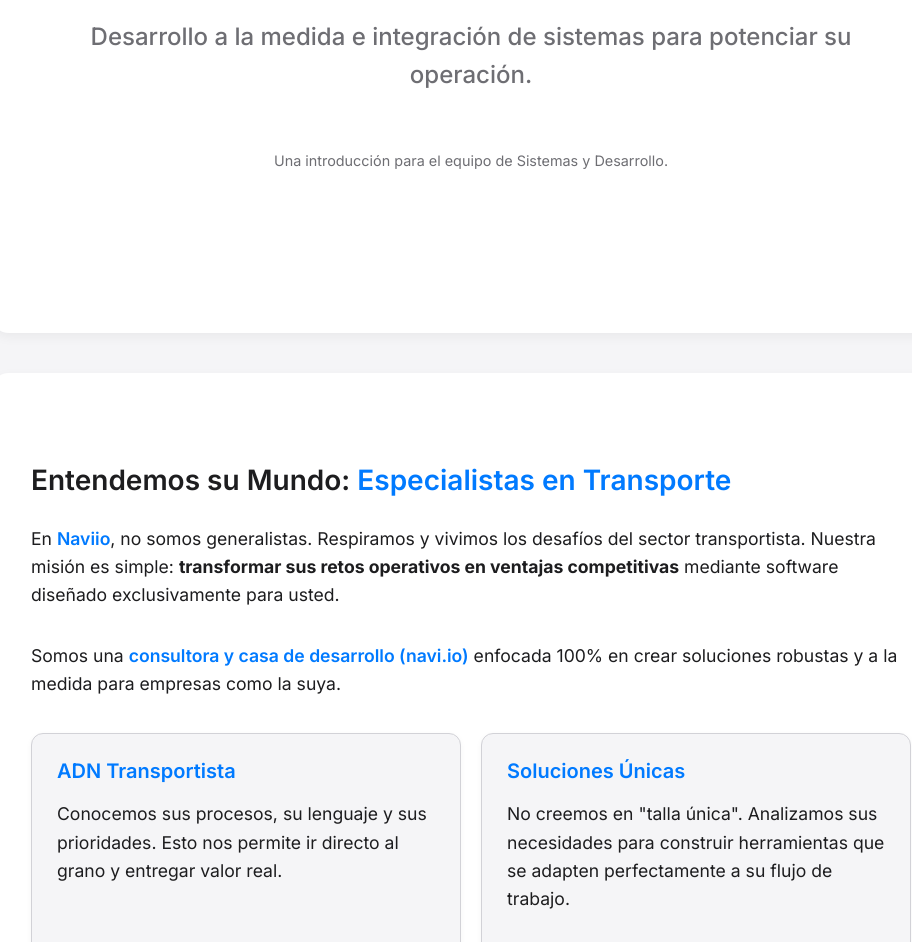
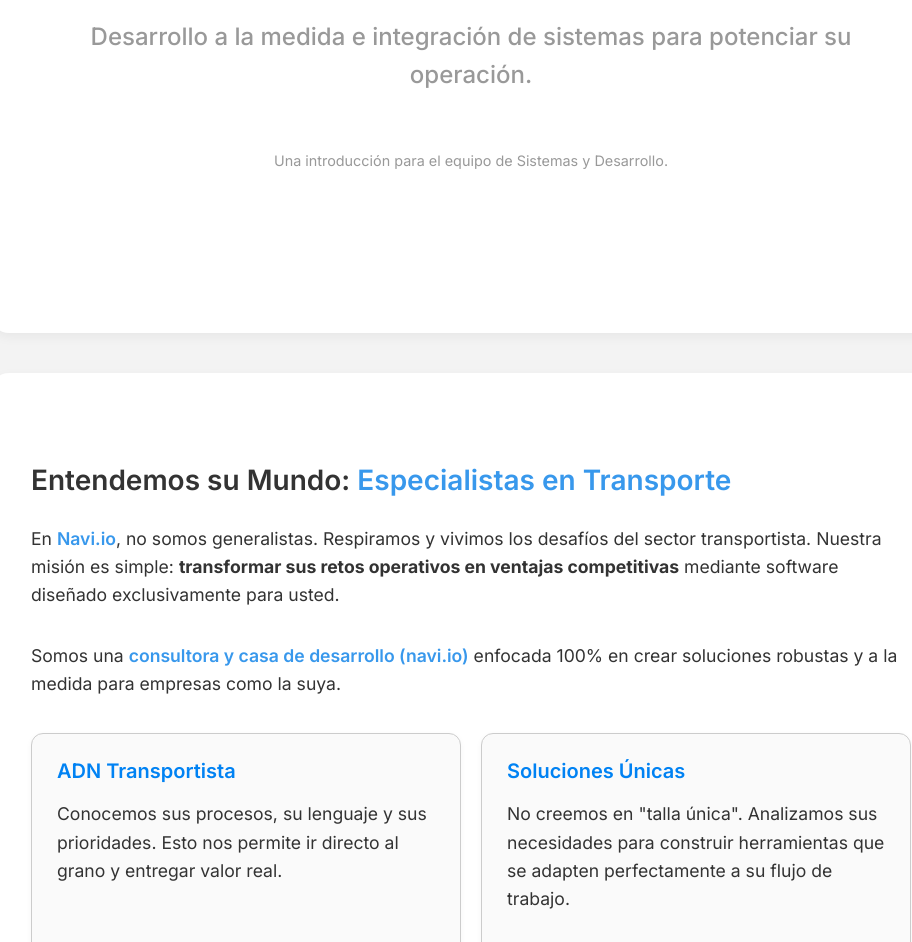
Before and after one commit to rsampayo/html-prototypes, a plain HTML site: page presentaciones/presentacio-naviio.html in a window 1280 px wide. Shown: the part 307-1249 px from the top of the page, without its empty margins (169-1081 px from the left). Drawn offline with Linux system fonts and the light colour scheme.

Commit message:
Update Naviio presentation with Navi.io brand colors and identity

```diff
--- a/presentaciones/presentacio-naviio.html
+++ b/presentaciones/presentacio-naviio.html
@@ -7,15 +7,19 @@
     <link href="https://fonts.googleapis.com/css2?family=Inter:wght@300;400;500;600;700;900&display=swap" rel="stylesheet">
     <style>
         :root {
-            --primary-color: #007AFF; /* Azul Apple */
-            --text-color: #1d1d1f; /* Negro Apple casi puro */
-            --secondary-text-color: #6e6e73; /* Gris secundario Apple */
-            --background-color: #f5f5f7; /* Gris claro Apple para fondo */
+            --primary-color: #3898EC; /* Azul principal de Navi.io */
+            --secondary-primary: #0082f3; /* Azul secundario de Navi.io */
+            --text-color: #333333; /* Negro principal de Navi.io */
+            --text-dark: #222222; /* Negro más oscuro de Navi.io */
+            --secondary-text-color: #999999; /* Gris secundario de Navi.io */
+            --background-color: #f3f3f3; /* Gris claro de fondo de Navi.io */
             --card-background: #ffffff; /* Blanco para tarjetas */
-            --border-color: #d2d2d7; /* Gris para bordes sutiles */
-            --success-color: #34C759; /* Verde Apple */
-            --warning-color: #FF9500; /* Naranja Apple */
-            --error-color: #FF3B30; /* Rojo Apple */
+            --card-alt-background: #fafafa; /* Fondo alternativo de Navi.io */
+            --border-color: #cccccc; /* Gris para bordes de Navi.io */
+            --border-light: #E2E2E2; /* Borde más claro de Navi.io */
+            --success-color: #34C759; /* Verde mantenido para success */
+            --warning-color: #FF9500; /* Naranja mantenido para warning */
+            --error-color: #ea384c; /* Rojo de error de Navi.io */
         }
 
         body {
@@ -127,7 +131,7 @@
         }
 
         .card {
-            background-color: var(--background-color); /* Fondo ligeramente distinto para contraste */
+            background-color: var(--card-alt-background); /* Fondo ligeramente distinto para contraste */
             border-radius: 12px;
             padding: 25px;
             flex: 1 1 300px; /* Flex-grow, flex-shrink, flex-basis */
@@ -137,7 +141,7 @@
 
         .card h3 {
             margin-top: 0;
-            color: var(--primary-color);
+            color: var(--secondary-primary);
         }
 
         .workflow-viz-container {
@@ -165,7 +169,7 @@
         .workflow-step.connected::after {
             content: '→';
             font-size: 24px;
-            color: var(--primary-color);
+            color: var(--secondary-primary);
             position: absolute;
             right: -30px; /* Ajustar según sea necesario */
             top: 50%;
@@ -241,7 +245,7 @@
         <!-- Slide 1: Portada -->
         <section class="slide">
             <!-- Podrías poner un logo aquí si tienes la URL o un SVG simple, ej: <img src="https://navi.io/logo.svg" alt="Naviio Logo" class="logo-navio"> -->
-            <h1 class="slide-title-main">Naviio: Su Aliado Estratégico en <span class="highlight">Tecnología para el Transporte</span></h1>
+            <h1 class="slide-title-main">Navi.io: Su Aliado Estratégico en <span class="highlight">Tecnología para el Transporte</span></h1>
             <p class="slide-subtitle">Desarrollo a la medida e integración de sistemas para potenciar su operación.</p>
             <p class="text-center" style="font-size: 0.9em; color: var(--secondary-text-color);">Una introducción para el equipo de Sistemas y Desarrollo.</p>
         </section>
@@ -249,7 +253,7 @@
         <!-- Slide 2: Quiénes Somos y Nuestro Enfoque -->
         <section class="slide">
             <h2>Entendemos su Mundo: <span class="highlight">Especialistas en Transporte</span></h2>
-            <p>En <span class="highlight">Naviio</span>, no somos generalistas. Respiramos y vivimos los desafíos del sector transportista. Nuestra misión es simple: <strong>transformar sus retos operativos en ventajas competitivas</strong> mediante software diseñado exclusivamente para usted.</p>
+            <p>En <span class="highlight">Navi.io</span>, no somos generalistas. Respiramos y vivimos los desafíos del sector transportista. Nuestra misión es simple: <strong>transformar sus retos operativos en ventajas competitivas</strong> mediante software diseñado exclusivamente para usted.</p>
             <p>Somos una <span class="highlight">consultora y casa de desarrollo (navi.io)</span> enfocada 100% en crear soluciones robustas y a la medida para empresas como la suya.</p>
             <div class="card-container">
                 <div class="card">
@@ -289,7 +293,7 @@
             <p>Visualice un ecosistema donde la información fluye sin fricciones, potenciando cada área de su empresa:</p>
             <div class="workflow-viz-container">
                 <div class="workflow-step connected">Sistemas Actuales</div>
-                <div class="workflow-step connected">Capa de Integración Naviio</div>
+                <div class="workflow-step connected">Capa de Integración Navi.io</div>
                 <div class="workflow-step">Nuevas Soluciones y Datos Unificados</div>
             </div>
         </section>
@@ -348,15 +352,15 @@
             <ul>
                 <li>Entender a fondo sus <span class="highlight">objetivos de transformación digital</span> y los desafíos específicos que enfrentan.</li>
                 <li>Presentarles <span class="highlight">casos de éxito relevantes</span> y cómo hemos ayudado a otras empresas de transporte.</li>
-                <li>Explorar con su equipo de Sistemas y Desarrollo las <span class="highlight">áreas de oportunidad concretas</span> donde <span class="highlight">Naviio</span> puede aportar valor.</li>
+                <li>Explorar con su equipo de Sistemas y Desarrollo las <span class="highlight">áreas de oportunidad concretas</span> donde <span class="highlight">Navi.io</span> puede aportar valor.</li>
             </ul>
             <p class="text-center" style="font-size: 1.3em; font-weight: 600; margin-top: 30px;">
                 Proponemos una breve reunión virtual para profundizar en estos puntos.
             </p>
             <p class="text-center" style="margin-top:30px; color: var(--secondary-text-color);">
                 Ramón Sampayo <br> <!-- Puedes completar tu apellido aquí -->
-                Socio Fundador, Naviio (navi.io)<br>
-                ramon@ukko.mx | +1 (956) 909-9245
+                Socio Fundador, Navi.io<br>
+                ramon@navi.io | +1 (956) 909-9245
             </p>
         </section>
 
```
